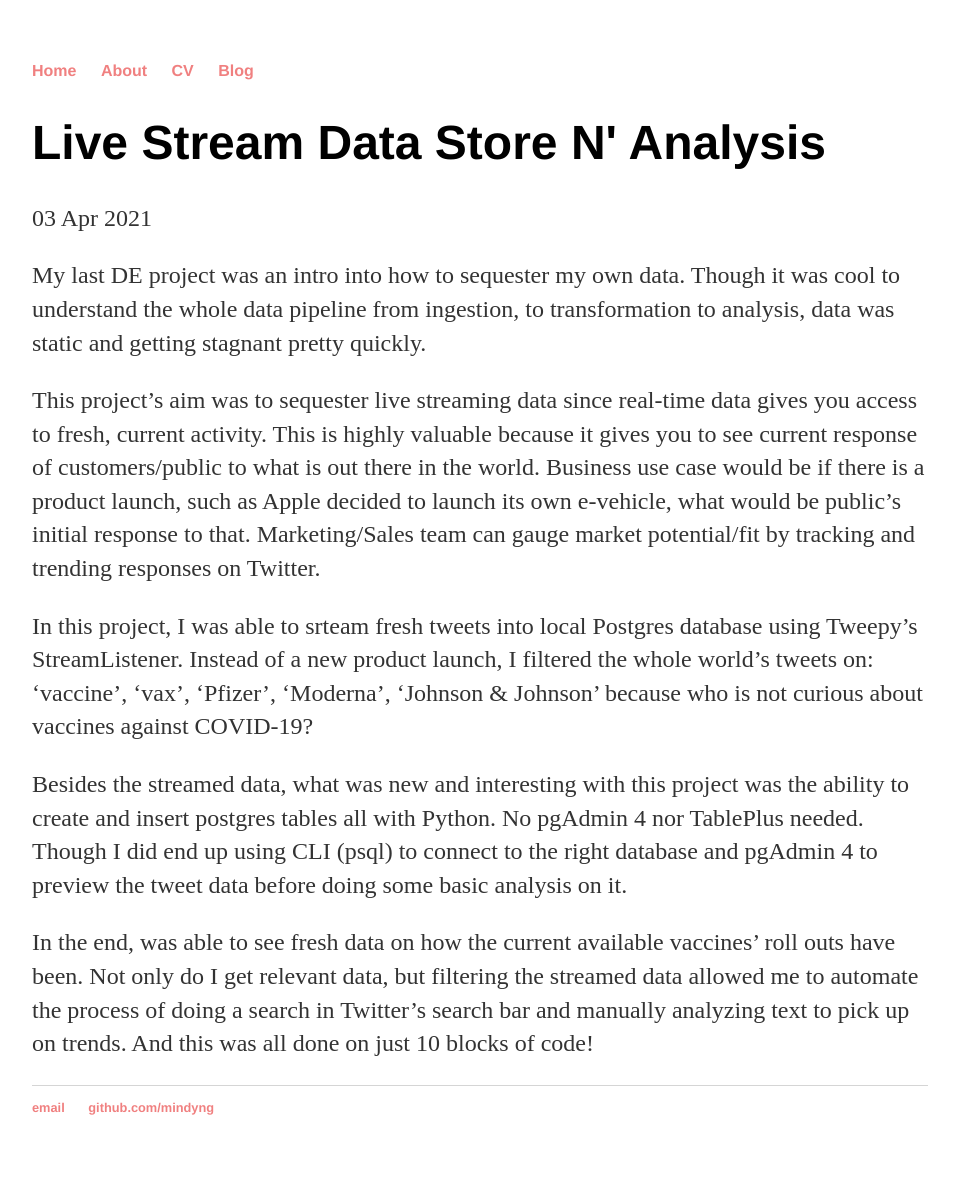
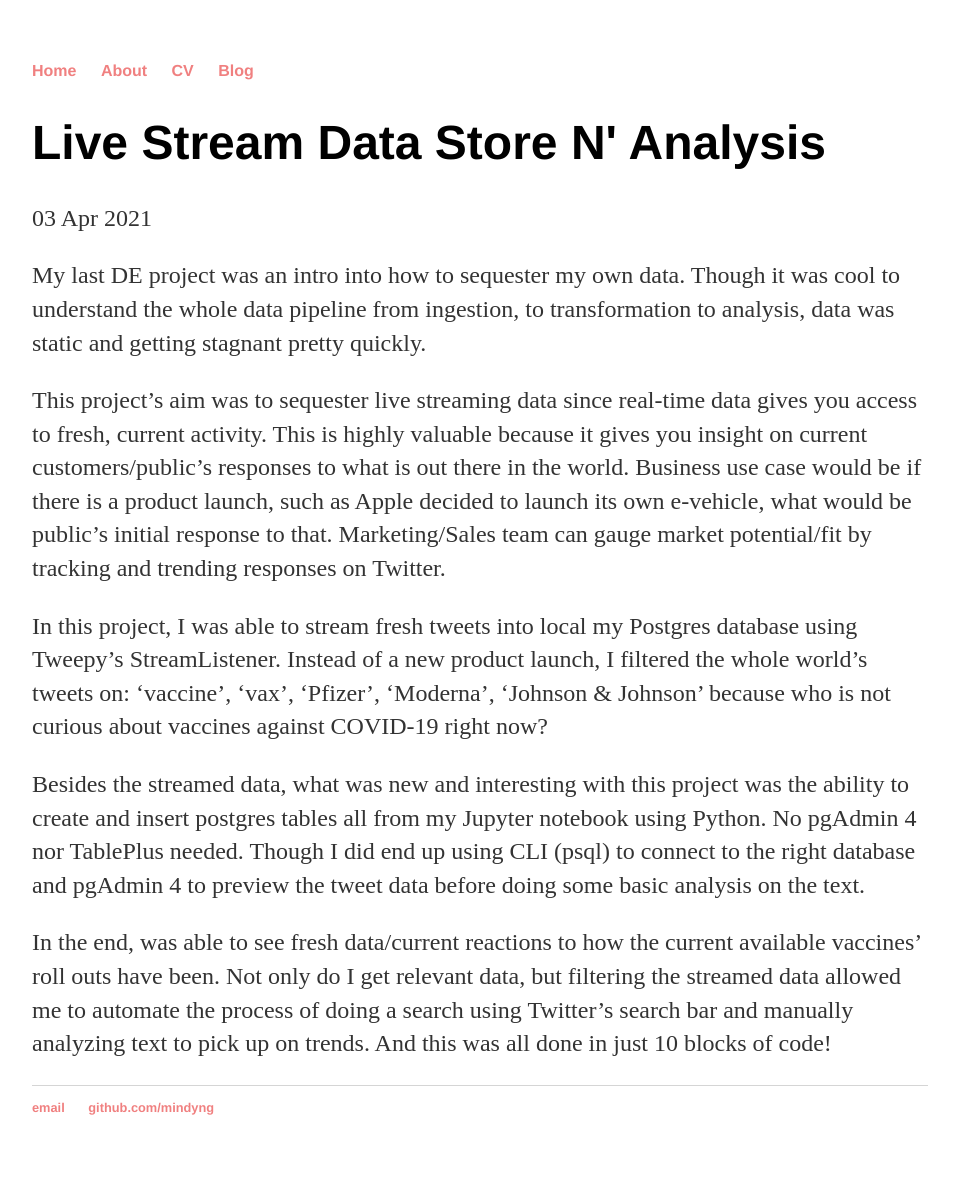
Before and after one commit to mindyng/mindyng.github.io, a Jekyll site: the page built from _posts/2021-04-03-Live-Stream-Data-Store-N'-Analysis.md, in a window 1280 px wide. Shown: the whole page, without its empty margins (160-1115 px from the left). Built offline with Jekyll 4.4.1, drawn with Linux system fonts in a browser that asks for light colours; our own code applies the rules of GitHub Pages for plain Markdown files.

Commit message:
Update 2021-04-03-Live-Stream-Data-Store-N'-Analysis.md

```diff
--- a/_posts/2021-04-03-Live-Stream-Data-Store-N'-Analysis.md
+++ b/_posts/2021-04-03-Live-Stream-Data-Store-N'-Analysis.md
@@ -2,12 +2,12 @@
 analysis, data was static and getting stagnant pretty quickly.
 
 This project's aim was to sequester live streaming data since real-time data gives you access to fresh, current activity. This is highly valuable because it gives
-you to see current response of customers/public to what is out there in the world. Business use case would be if there is a product launch, such as Apple decided
+you insight on current customers/public's responses to what is out there in the world. Business use case would be if there is a product launch, such as Apple decided
 to launch its own e-vehicle, what would be public's initial response to that. Marketing/Sales team can gauge market potential/fit by tracking and trending responses
 on Twitter.
 
-In this project, I was able to srteam fresh tweets into local Postgres database using Tweepy's StreamListener. Instead of a new product launch, I filtered the whole world's tweets on: 'vaccine', 'vax', 'Pfizer', 'Moderna', 'Johnson & Johnson' because who is not curious about vaccines against COVID-19?
+In this project, I was able to stream fresh tweets into local my Postgres database using Tweepy's StreamListener. Instead of a new product launch, I filtered the whole world's tweets on: 'vaccine', 'vax', 'Pfizer', 'Moderna', 'Johnson & Johnson' because who is not curious about vaccines against COVID-19 right now?
 
-Besides the streamed data, what was new and interesting with this project was the ability to create and insert postgres tables all with Python. No pgAdmin 4 nor TablePlus needed. Though I did end up using CLI (psql) to connect to the right database and pgAdmin 4 to preview the tweet data before doing some basic analysis on it.
+Besides the streamed data, what was new and interesting with this project was the ability to create and insert postgres tables all from my Jupyter notebook using Python. No pgAdmin 4 nor TablePlus needed. Though I did end up using CLI (psql) to connect to the right database and pgAdmin 4 to preview the tweet data before doing some basic analysis on the text.
 
-In the end, was able to see fresh data on how the current available vaccines' roll outs have been. Not only do I get relevant data, but filtering the streamed data allowed me to automate the process of doing a search in Twitter's search bar and manually analyzing text to pick up on trends. And this was all done on just 10 blocks of code!
+In the end, was able to see fresh data/current reactions to how the current available vaccines' roll outs have been. Not only do I get relevant data, but filtering the streamed data allowed me to automate the process of doing a search using Twitter's search bar and manually analyzing text to pick up on trends. And this was all done in just 10 blocks of code!
```
